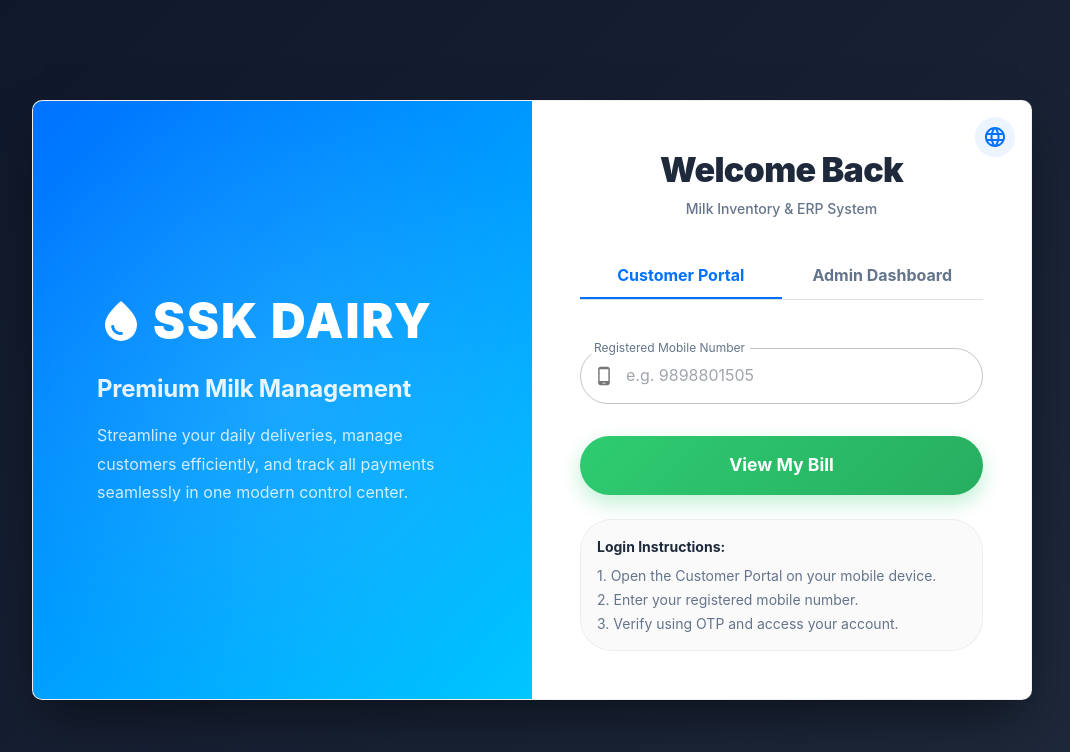
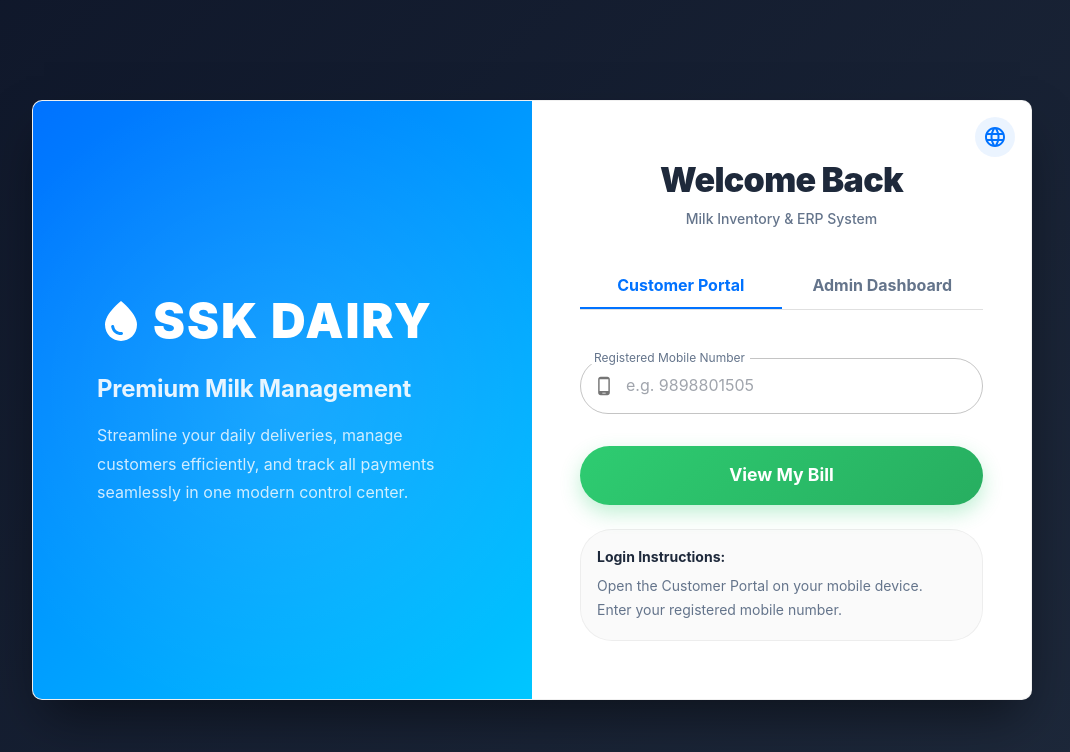
Before and after one commit to RakeshMali003/ssk-milk, a React (Vite) app: page /login in a window 1280 px wide. Shown: the top 752 px of the page, without its empty margins (108-1178 px from the left). Built offline with nearby package versions, Linux system fonts and the light colour scheme; no server answers; the database is empty.

Commit message:
Replace old code with latest SSK version

```diff
--- a/src/pages/Login.tsx
+++ b/src/pages/Login.tsx
@@ -386,13 +386,10 @@
                       Login Instructions:
                     </Typography>
                     <Typography variant="body2" sx={{ color: 'text.secondary', mb: 0.5 }}>
-                      1. Open the Customer Portal on your mobile device.
+                      Open the Customer Portal on your mobile device.
                     </Typography>
                     <Typography variant="body2" sx={{ color: 'text.secondary', mb: 0.5 }}>
-                      2. Enter your registered mobile number.
-                    </Typography>
-                    <Typography variant="body2" sx={{ color: 'text.secondary' }}>
-                      3. Verify using OTP and access your account.
+                      Enter your registered mobile number.
                     </Typography>
                   </Box>
                 </Box>
--- a/src/pages/PaymentHistory.tsx
+++ b/src/pages/PaymentHistory.tsx
@@ -150,22 +150,30 @@
 
 Greetings from *Shree Sai Krupa Kirana Store*.
 
-*Total Pending Amount:* ₹${p.amount}
+*Total Pending Amount: ₹${p.amount}*
 
 Please make the payment at your earliest convenience.
 
-*Online Payment (PhonePe):* 9898801505
+*Online Payment (PhonePe): 9898801505*
 
 📊 To view your complete purchase and payment history, please visit the Customer Portal:
 https://sskmilk.vercel.app/
 
 *Login Instructions:*
-1. Open the Customer Portal on your mobile device.
-2. Enter your registered mobile number.
-3. Verify using OTP and access your account.
+Open the Customer Portal on your mobile device.
+Enter your registered mobile number.
 
-Thank you for your support!`;
-    const hiMessage = `नमस्ते *${p.customerName}*, *श्री साई कृपा किराना स्टोर* की ओर से एक विनम्र अनुस्मारक। आपका दूध का बकाया भुगतान *₹${p.amount}* अभी लंबित है। कृपया यूपीआई या नकद के माध्यम से भुगतान करें। धन्यवाद!`;
+*Thank you for your support!*`;
+
+    const hiMessage = `नमस्ते *${p.customerName}*,
+श्री साई कृपा किराना स्टोर की ओर से,
+
+*कुल बकाया (Pending): ₹${p.amount}*
+
+कृपया समय पर भुगतान करें।
+*Online Payment (PhonePe): 9898801505*
+
+*धन्यवाद!*`;
 
     const message = i18n.language === 'hi' ? hiMessage : enMessage;
     const url = `https://wa.me/${formattedMobile}?text=${encodeURIComponent(message)}`;
--- a/src/pages/WholesaleDaily.tsx
+++ b/src/pages/WholesaleDaily.tsx
@@ -129,18 +129,27 @@
   const sendWhatsApp = (c: WholesaleCustomer) => {
     const formattedMobile = c.mobile.startsWith('91') ? c.mobile : `91${c.mobile}`;
     const balanceText = c.balance > 0
-      ? `*कुल बकाया (Pending):* ₹${c.balance}`
-      : (c.balance < 0 ? `*अग्रिम (Advance):* ₹${Math.abs(c.balance)}` : `*कोई बकाया नहीं (Cleared)*`);
+      ? `*Total Pending Amount: ₹${c.balance}*`
+      : (c.balance < 0 ? `*Advance Amount: ₹${Math.abs(c.balance)}*` : `*No dues pending (Cleared)*`);
 
-    const message = `नमस्ते *${c.name}*,
-श्री साई कृपा किराना स्टोर की ओर से,
+    const message = `Hello *${c.name}*,
+
+Greetings from *Shree Sai Krupa Kirana Store*.
 
 ${balanceText}
 
-कृपया समय पर भुगतान करें।
-*Online Payment (PhonePe):* 9898801505
+Please make the payment at your earliest convenience.
 
-धन्यवाद!`;
+*Online Payment (PhonePe): 9898801505*
+
+📊 To view your complete purchase and payment history, please visit the Customer Portal:
+https://sskmilk.vercel.app/
+
+*Login Instructions:*
+Open the Customer Portal on your mobile device.
+Enter your registered mobile number.
+
+*Thank you for your support!*`;
 
     const url = `https://wa.me/${formattedMobile}?text=${encodeURIComponent(message)}`;
     window.open(url, '_blank');
```
